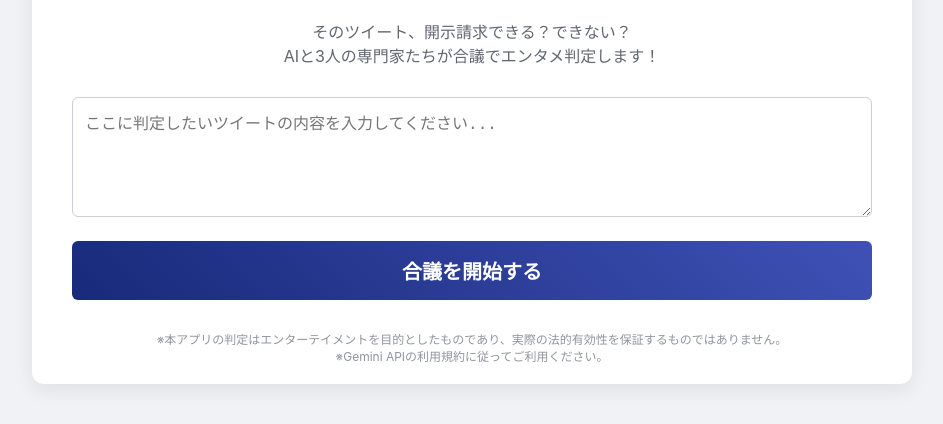
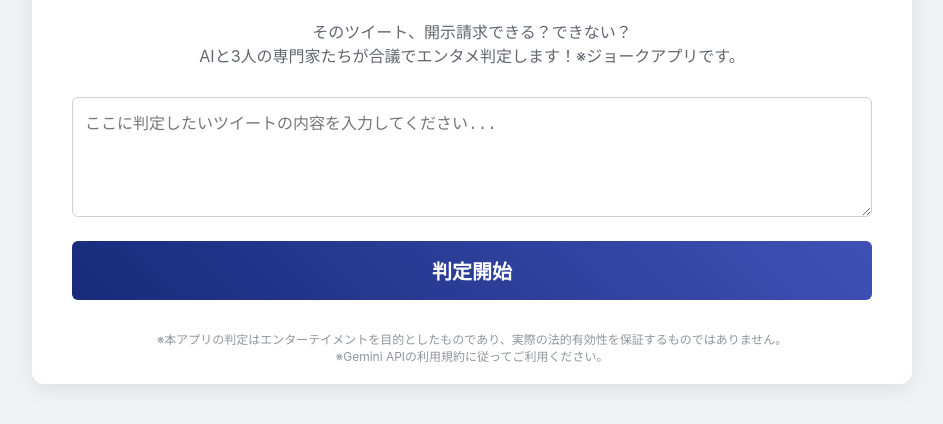
Before and after one commit to WOZ-tax/hantei-app, a website: page index.html in a window 1280 px wide. Shown: the part 176-600 px from the top of the page, without its empty margins (168-1111 px from the left). Drawn offline with Linux system fonts and the light colour scheme.

Commit message:
Update index.html

```diff
--- a/index.html
+++ b/index.html
@@ -38,11 +38,11 @@
 <body>
     <div class="container">
         <h1><span class="persona-icon">⚖️</span>ツイート誹謗中傷リスク診断AI<br>--法務・企業・世論の三重チェック--</h1>
-        <p class="description">そのツイート、開示請求できる？できない？<br>AIと3人の専門家たちが合議でエンタメ判定します！</p>
+        <p class="description">そのツイート、開示請求できる？できない？<br>AIと3人の専門家たちが合議でエンタメ判定します！※ジョークアプリです。</p>
 
         <textarea id="tweetText" placeholder="ここに判定したいツイートの内容を入力してください..."></textarea>
         <button id="hanteiBtn">
-            <span id="btn-text">合議を開始する</span>
+            <span id="btn-text">判定開始</span>
         </button>
 
         <div id="result-area">
```
